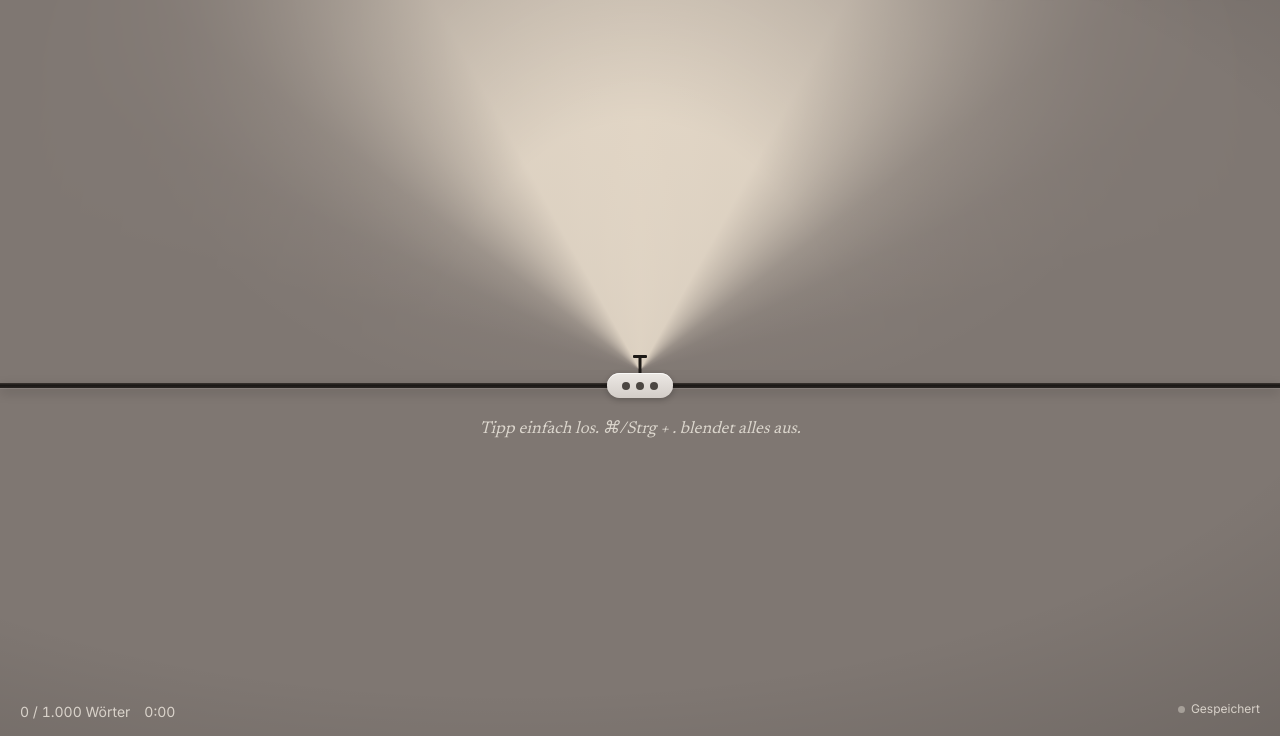
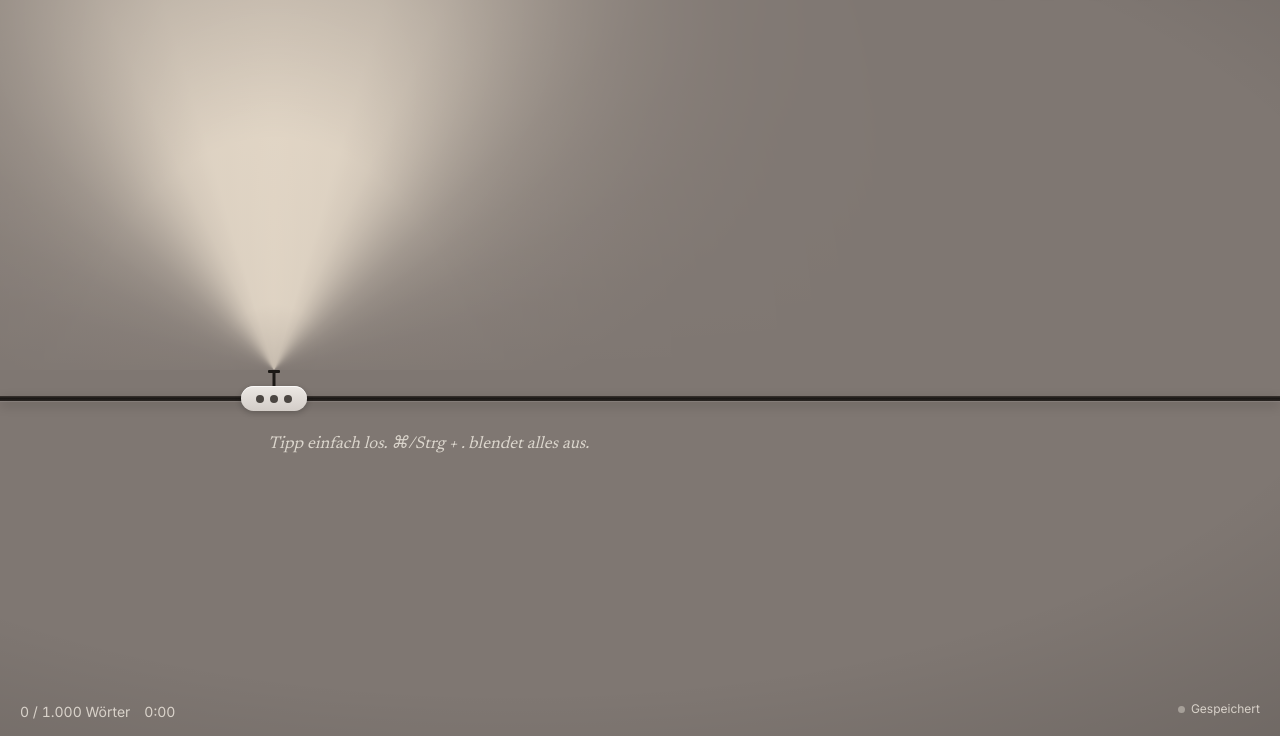
Before and after one commit to joelterheide/adler500, a plain HTML site: page index.html in a window 1280 px wide. Shown: the part 64-800 px from the top of the page. Drawn offline with nearby package versions, Linux system fonts and the light colour scheme.

Commit message:
Mitte-fix zurückgenommen; T tiefer, weicherer Lichtkegel mit Spitze auf der nächsten Schreibstelle, Schreibcursor
Co-Authored-By: Claude Opus 5.5 <noreply@anthropic.com>
Claude-Session: https://claude.ai/code/session_017MkgMWFgTJc5kYQT456x98

```diff
--- a/index.html
+++ b/index.html
@@ -38,21 +38,35 @@ button{font:inherit;color:inherit;cursor:pointer}
 #app{position:fixed;left:0;right:0;top:0;height:var(--vvh,100%);overflow:hidden;background:var(--desk);transition:background .5s}
 
 /* ---------- Lampe ---------- */
-.lamp{position:absolute;left:-100vw;width:200vw;top:0;height:calc(var(--typing-y) - .35*var(--fs));pointer-events:none;mix-blend-mode:screen;
+.lamp{position:absolute;left:-100vw;width:200vw;top:0;height:calc(var(--typing-y) + .95*var(--fs) - 10px - .78*var(--fs));pointer-events:none;mix-blend-mode:screen;
   transform:translateX(calc(var(--caret-x) + var(--cw)*.5px));transition:opacity .7s ease;will-change:transform;
   --la:var(--lamp-a);
   background:
    conic-gradient(from 0deg at 50% 100%,
-     rgba(var(--lamp),var(--la)) 0deg, rgba(var(--lamp),calc(var(--la)*.97)) calc(28deg*var(--halo)),
-     rgba(var(--lamp),calc(var(--la)*.62)) calc(40deg*var(--halo)), rgba(var(--lamp),calc(var(--la)*.24)) calc(51deg*var(--halo)),
-     rgba(var(--lamp),calc(var(--la)*.06)) calc(62deg*var(--halo)), rgba(var(--lamp),0) calc(74deg*var(--halo)),
-     rgba(var(--lamp),0) calc(360deg - 74deg*var(--halo)), rgba(var(--lamp),calc(var(--la)*.06)) calc(360deg - 62deg*var(--halo)),
-     rgba(var(--lamp),calc(var(--la)*.24)) calc(360deg - 51deg*var(--halo)), rgba(var(--lamp),calc(var(--la)*.62)) calc(360deg - 40deg*var(--halo)),
-     rgba(var(--lamp),calc(var(--la)*.97)) calc(360deg - 28deg*var(--halo)), rgba(var(--lamp),var(--la)) 360deg);
-  -webkit-mask-image:radial-gradient(ellipse calc(80vh*var(--reach)) calc(100vh*var(--reach)) at 50% 100%, #000 0%, #000 30%, rgba(0,0,0,.62) 58%, rgba(0,0,0,.25) 80%, transparent 100%);
-          mask-image:radial-gradient(ellipse calc(80vh*var(--reach)) calc(100vh*var(--reach)) at 50% 100%, #000 0%, #000 30%, rgba(0,0,0,.62) 58%, rgba(0,0,0,.25) 80%, transparent 100%)}
+     rgba(var(--lamp),var(--la)) 0deg,
+     rgba(var(--lamp),calc(var(--la)*.97)) calc(16deg*var(--halo)),
+     rgba(var(--lamp),calc(var(--la)*.86)) calc(24deg*var(--halo)),
+     rgba(var(--lamp),calc(var(--la)*.68)) calc(31deg*var(--halo)),
+     rgba(var(--lamp),calc(var(--la)*.48)) calc(38deg*var(--halo)),
+     rgba(var(--lamp),calc(var(--la)*.30)) calc(45deg*var(--halo)),
+     rgba(var(--lamp),calc(var(--la)*.17)) calc(53deg*var(--halo)),
+     rgba(var(--lamp),calc(var(--la)*.08)) calc(62deg*var(--halo)),
+     rgba(var(--lamp),calc(var(--la)*.025)) calc(73deg*var(--halo)),
+     rgba(var(--lamp),0) calc(86deg*var(--halo)),
+     rgba(var(--lamp),0) calc(360deg - 86deg*var(--halo)),
+     rgba(var(--lamp),calc(var(--la)*.025)) calc(360deg - 73deg*var(--halo)),
+     rgba(var(--lamp),calc(var(--la)*.08)) calc(360deg - 62deg*var(--halo)),
+     rgba(var(--lamp),calc(var(--la)*.17)) calc(360deg - 53deg*var(--halo)),
+     rgba(var(--lamp),calc(var(--la)*.30)) calc(360deg - 45deg*var(--halo)),
+     rgba(var(--lamp),calc(var(--la)*.48)) calc(360deg - 38deg*var(--halo)),
+     rgba(var(--lamp),calc(var(--la)*.68)) calc(360deg - 31deg*var(--halo)),
+     rgba(var(--lamp),calc(var(--la)*.86)) calc(360deg - 24deg*var(--halo)),
+     rgba(var(--lamp),calc(var(--la)*.97)) calc(360deg - 16deg*var(--halo)),
+     rgba(var(--lamp),var(--la)) 360deg);
+  -webkit-mask-image:radial-gradient(ellipse calc(80vh*var(--reach)) calc(100vh*var(--reach)) at 50% 100%, rgba(0,0,0,.75) 0%, #000 8%, #000 28%, rgba(0,0,0,.7) 48%, rgba(0,0,0,.4) 66%, rgba(0,0,0,.16) 82%, transparent 100%);
+          mask-image:radial-gradient(ellipse calc(80vh*var(--reach)) calc(100vh*var(--reach)) at 50% 100%, rgba(0,0,0,.75) 0%, #000 8%, #000 28%, rgba(0,0,0,.7) 48%, rgba(0,0,0,.4) 66%, rgba(0,0,0,.16) 82%, transparent 100%)}
 .lamp::after{content:"";position:absolute;inset:0;
-  background:radial-gradient(ellipse calc(60vh*var(--reach)) calc(38vh*var(--reach)) at 50% 38%, rgba(var(--lamp),calc(var(--la)*.2)) 0%, rgba(var(--lamp),0) 100%)}
+  background:radial-gradient(ellipse calc(60vh*var(--reach)) calc(40vh*var(--reach)) at 50% 40%, rgba(var(--lamp),calc(var(--la)*.18)) 0%, rgba(var(--lamp),0) 100%)}
 .lamp.ret{transition:transform .36s cubic-bezier(.3,.9,.25,1),opacity .7s ease}
 .lamp.step{transition:transform .07s linear,opacity .7s ease}
 [data-paper="leinen"] .lamp{mix-blend-mode:normal}
@@ -82,12 +96,11 @@ svg.i{fill:none;stroke:currentColor;stroke-width:1.75;stroke-linecap:round;strok
   will-change:transform;white-space:pre;font-variant-ligatures:none;user-select:none}
 .sheet.feed{transition:transform .36s cubic-bezier(.3,.9,.25,1)}
 .sheet.glide{transition:transform .5s cubic-bezier(.2,.8,.2,1)}
-.sheet.step{transition:transform .07s linear}
 .ln{height:var(--lh);text-shadow:0 0 .6px currentColor}
 .ln.para{}
-.platen{position:absolute;left:0;right:0;height:5px;top:calc(var(--typing-y) + 6px);background:linear-gradient(to bottom,#3a3430,var(--platen) 45%,#2a2522);
+.platen{position:absolute;left:0;right:0;height:5px;top:calc(var(--typing-y) + .95*var(--fs));background:linear-gradient(to bottom,#3a3430,var(--platen) 45%,#2a2522);
   box-shadow:0 1px 0 rgba(255,255,255,.10),0 4px 12px rgba(0,0,0,.22);transition:opacity .7s}
-.carriage{position:absolute;top:calc(var(--typing-y) + 8.5px);left:0;transform:translateX(var(--caret-x));pointer-events:none;z-index:2;transition:opacity .7s}
+.carriage{position:absolute;top:calc(var(--typing-y) + .95*var(--fs) + 2.5px);left:0;transform:translateX(var(--caret-x));pointer-events:none;z-index:2;transition:opacity .7s}
 .carriage.ret{transition:transform .36s cubic-bezier(.3,.9,.25,1)}
 .carriage.step{transition:transform .07s linear}
 .carriage .pill{position:absolute;left:calc(var(--cw)*.5px - 33px);top:-12.5px;width:66px;height:25px;border-radius:13px;
@@ -95,16 +108,19 @@ svg.i{fill:none;stroke:currentColor;stroke-width:1.75;stroke-linecap:round;strok
   display:flex;align-items:center;justify-content:center;gap:6px}
 .carriage .pill i{width:8px;height:8px;border-radius:50%;background:#4b4642;transition:background .5s}
 .carriage .pill i.on{background:#e4a748;box-shadow:0 0 4px rgba(228,167,72,.6)}
-.carriage .tbar{position:absolute;left:calc(var(--cw)*.5px - .36*var(--fs));top:calc(-12.5px - .92*var(--fs));width:calc(.72*var(--fs));height:calc(.92*var(--fs));transform-origin:50% 100%}
+.carriage .tbar{position:absolute;left:calc(var(--cw)*.5px - .32*var(--fs));top:calc(-12.5px - .78*var(--fs));width:calc(.64*var(--fs));height:calc(.78*var(--fs));transform-origin:50% 100%}
+.carriage .cur{position:absolute;left:-1px;top:calc(-2.5px - .95*var(--fs) - .575*var(--fs) - .78*var(--fs));width:2px;height:calc(.98*var(--fs));border-radius:1px;background:#d9787a;animation:blink 1.1s steps(1) infinite}
+.typing .carriage .cur{animation:none}
+@keyframes blink{50%{opacity:0}}
 .carriage .tbar::before{content:"";position:absolute;left:0;right:0;top:0;height:max(3px,calc(.15*var(--fs)));background:var(--ink);border-radius:1px}
 .carriage .tbar::after{content:"";position:absolute;left:50%;top:0;bottom:0;width:max(3px,calc(.15*var(--fs)));transform:translateX(-50%);background:var(--ink)}
 .carriage .tbar.strike{animation:strike .12s ease-out}
 @keyframes strike{40%{transform:translateY(-3px) scaleY(.88)}}
-.hint{position:absolute;left:var(--hint-x,var(--left));top:calc(var(--typing-y) + 40px);font-family:var(--serif);font-style:italic;font-size:17px;color:var(--ink-soft);pointer-events:none;transition:opacity .5s;max-width:calc(100vw - 32px)}
+.hint{position:absolute;left:var(--left);top:calc(var(--typing-y) + .95*var(--fs) + 36px);font-family:var(--serif);font-style:italic;font-size:17px;color:var(--ink-soft);pointer-events:none;transition:opacity .5s;max-width:calc(100vw - 32px)}
 [data-paper="velin"] .hint,[data-paper="schiefer"] .hint{color:rgba(243,237,228,.8)}
 .locked-flash .platen{animation:shake .28s}
 @keyframes shake{25%{transform:translateX(-5px)}75%{transform:translateX(5px)}}
-.back-to-line{position:absolute;left:50%;top:calc(var(--typing-y) + 40px);transform:translateX(-50%);z-index:6;border:0;border-radius:99px;padding:8px 14px;background:var(--btn);color:var(--btn-ink);font-size:13px;font-weight:500;box-shadow:0 4px 14px rgba(0,0,0,.2);opacity:0;pointer-events:none;transition:opacity .25s}
+.back-to-line{position:absolute;left:50%;top:calc(var(--typing-y) + .95*var(--fs) + 36px);transform:translateX(-50%);z-index:6;border:0;border-radius:99px;padding:8px 14px;background:var(--btn);color:var(--btn-ink);font-size:13px;font-weight:500;box-shadow:0 4px 14px rgba(0,0,0,.2);opacity:0;pointer-events:none;transition:opacity .25s}
 .back-to-line.show{opacity:1;pointer-events:auto}
 
 /* ---------- Fokus-Modus: nur die Schrift ---------- */
@@ -311,7 +327,7 @@ input[type=range]::-moz-range-thumb{width:22px;height:22px;border:0;border-radiu
   <main class="stage" id="stage">
     <div class="sheet-mask"><div class="sheet" id="sheet"></div></div>
     <div class="platen"></div>
-    <div class="carriage" id="carriage"><span class="tbar" id="tbar"></span><span class="pill" id="pill" title="Fortschritt zum Wortziel"><i></i><i></i><i></i></span></div>
+    <div class="carriage" id="carriage"><span class="cur"></span><span class="tbar" id="tbar"></span><span class="pill" id="pill" title="Fortschritt zum Wortziel"><i></i><i></i><i></i></span></div>
     <div class="hint" id="hint">Tipp einfach los. Jeder Anschlag zählt.</div>
     <button class="back-to-line" id="backToLine">↓ Zurück zur Zeile</button>
   </main>
@@ -406,7 +422,7 @@ const ICON = {
 const DEFAULTS = { paper:'velin', font:'courier', machine:'portable', fontSize:20, cols:62,
   warmth:.62, brightness:.8, halo:.55,
   sound:true, volume:.7, keys:true, bell:true, ret:true, ambience:'none',
-  forwardOnly:false, goal:1000, autoWrap:true, carriage:'center' };
+  forwardOnly:false, goal:1000, autoWrap:true };
 const S = Object.assign({}, DEFAULTS, store.get('adler500.settings', {}));
 const saveSettings = () => store.set('adler500.settings', S);
 
@@ -627,13 +643,10 @@ function render(instant, mode) {
   scrollBack = clamp(scrollBack, 0, last);
   const y = L.typingY - L.lh - (last - scrollBack) * L.lh;
   const col = Math.min(lines[last].t.length, L.cols);
-  const centered = S.carriage === 'center';
-  const sheetX = centered ? Math.round(L.vw / 2 - (col + .5) * L.cw) : L.left;
-  const caretX = centered ? L.vw / 2 - L.cw / 2 : L.left + col * L.cw;
+  const sheetX = L.left, caretX = L.left + col * L.cw;
   sheet.classList.toggle('feed', mode === 'feed');
   sheet.classList.toggle('glide', mode === 'glide');
-  sheet.classList.toggle('step', mode === 'step' && centered);
-  if (instant) { sheet.classList.remove('feed', 'glide', 'step'); carriage.classList.remove('ret', 'step'); lampEl.classList.remove('ret', 'step'); }
+  if (instant) { sheet.classList.remove('feed', 'glide'); carriage.classList.remove('ret', 'step'); lampEl.classList.remove('ret', 'step'); }
   sheet.style.transform = `translate3d(${sheetX}px, ${y}px, 0)`;
   carriage.classList.toggle('ret', mode === 'feed');
   carriage.classList.toggle('step', mode === 'step');
@@ -643,13 +656,12 @@ function render(instant, mode) {
   carriage.style.opacity = scrollBack ? .25 : '';
   $('#backToLine').classList.toggle('show', scrollBack > 1);
   $('#hint').style.opacity = doc.text.length ? 0 : 1;
-  const hint = $('#hint'); hint.style.left = centered ? '50%' : ''; hint.style.transform = centered ? 'translateX(-50%)' : ''; hint.style.textAlign = centered ? 'center' : '';
   updateStatus();
   placeInput();
 }
 
 function placeInput() {
-  input.style.transform = `translate(${Math.round(L.vw / 2)}px, ${L.typingY - 20}px)`;
+  input.style.transform = `translate(${Math.min(L.vw - 4, L.left + (lines.length ? lines[lines.length-1].t.length : 0) * L.cw)}px, ${L.typingY - 20}px)`;
 }
 
 /* ================= Status ================= */
@@ -870,7 +882,6 @@ const SETTINGS_TABS = {
     { k:'paper', type:'select', label:'Papier', desc:'Warmgrau, hell, blaugrau oder dunkel.', opts:PAPERS },
     { k:'font', type:'select', label:'Schrift', desc:'Drei echte Typenschriften.', opts:Object.fromEntries(Object.entries(FONTS).map(([k,v]) => [k, v.label])) },
     { k:'machine', type:'select', label:'Maschine', desc:'Verändert den Klang der Tasten und des Wagens.', opts:Object.fromEntries(Object.entries(MACHINES).map(([k,v]) => [k, v.label])) },
-    { k:'carriage', type:'select', label:'Wagen', desc:'Mitte fix: Lampe und T bleiben mittig, das Blatt läuft durch.', opts:{ center:'Mitte fix', follow:'Kopf wandert' } },
     { k:'fontSize', type:'range', label:'Schriftgröße', desc:'Auf dem Handy wird automatisch verkleinert.', min:14, max:28, step:1 },
     { k:'cols', type:'range', label:'Zeilenbreite', desc:'Anschläge pro Zeile, wie der Randsteller.', min:40, max:80, step:1 }
   ],
@@ -917,7 +928,7 @@ function renderSettings() {
       if (el.type === 'range' || k === 'goal') v = Number(v);
       S[k] = v; saveSettings(); paint();
       if (['paper','warmth','brightness','halo'].includes(k)) applyLook();
-      if (['font','fontSize','cols','autoWrap','carriage'].includes(k)) { lines = []; layout(); }
+      if (['font','fontSize','cols','autoWrap'].includes(k)) { lines = []; layout(); }
       if (['sound','volume'].includes(k)) { Sound.setVolume(); syncToolbar(); }
       if (k === 'ambience') Sound.setAmbience();
       if (k === 'forwardOnly') syncToolbar();
```
